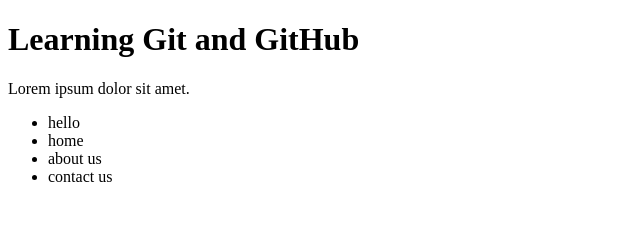
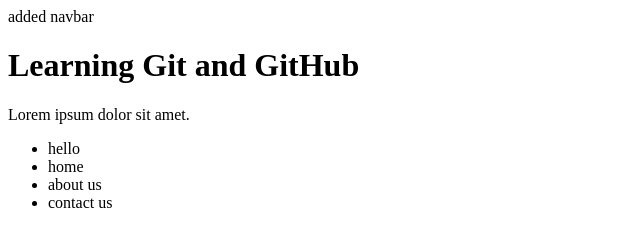
Before and after one commit to Veera5iva/learn-git, a plain HTML site: page index.html in a window 1280 px wide. Shown: the whole page, without its empty margins (0-640 px from the left). Drawn offline with Linux system fonts and the light colour scheme.

Commit message:
added navbar

```diff
--- a/index.html
+++ b/index.html
@@ -7,6 +7,9 @@
     <title>GitHub connectivity</title>
 </head>
 <body>
+	<nav>
+		added navbar
+	</nav>
     <h1>Learning Git and GitHub</h1>
     <p>Lorem ipsum dolor sit amet.</p>
     <ul>
```
